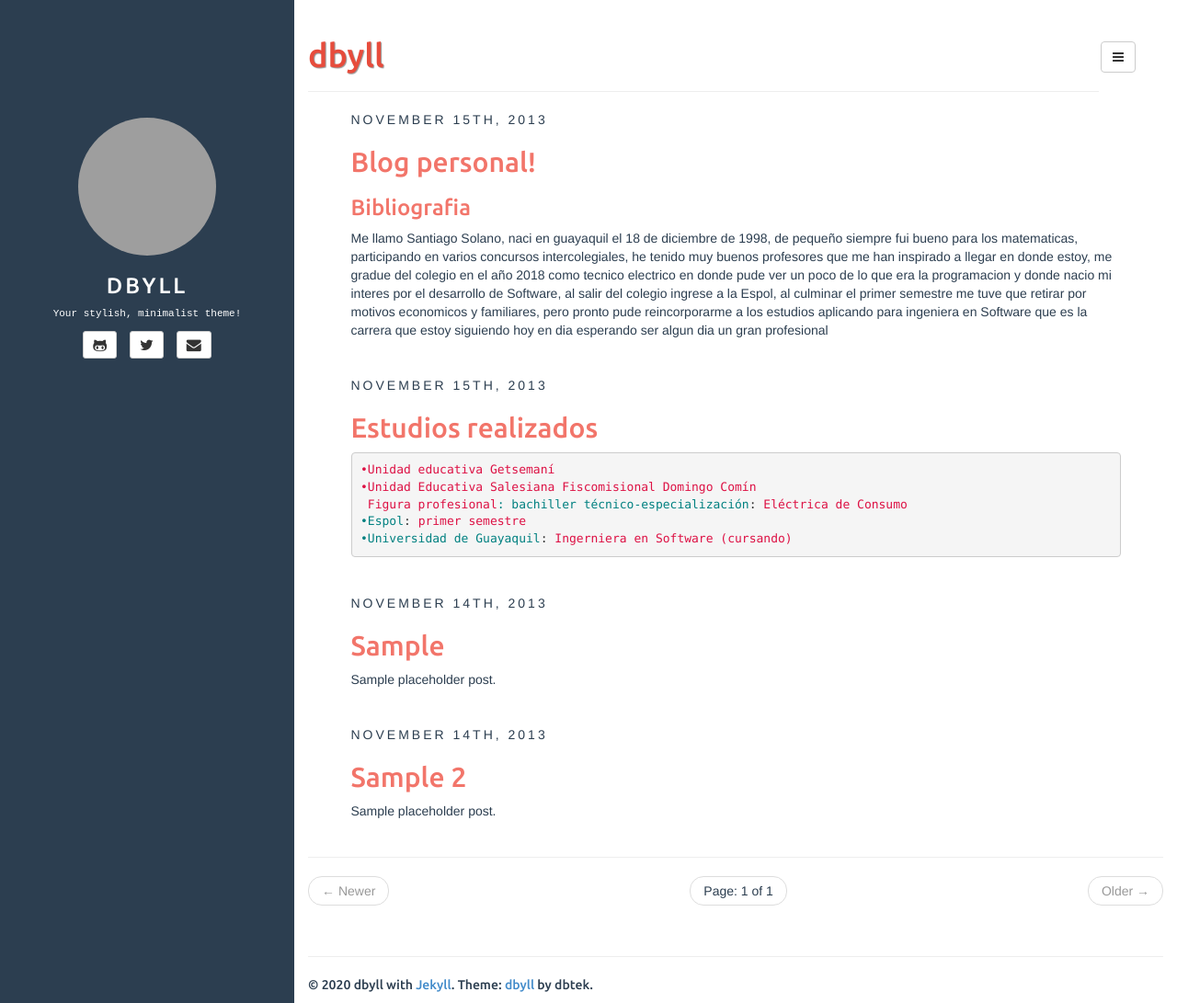
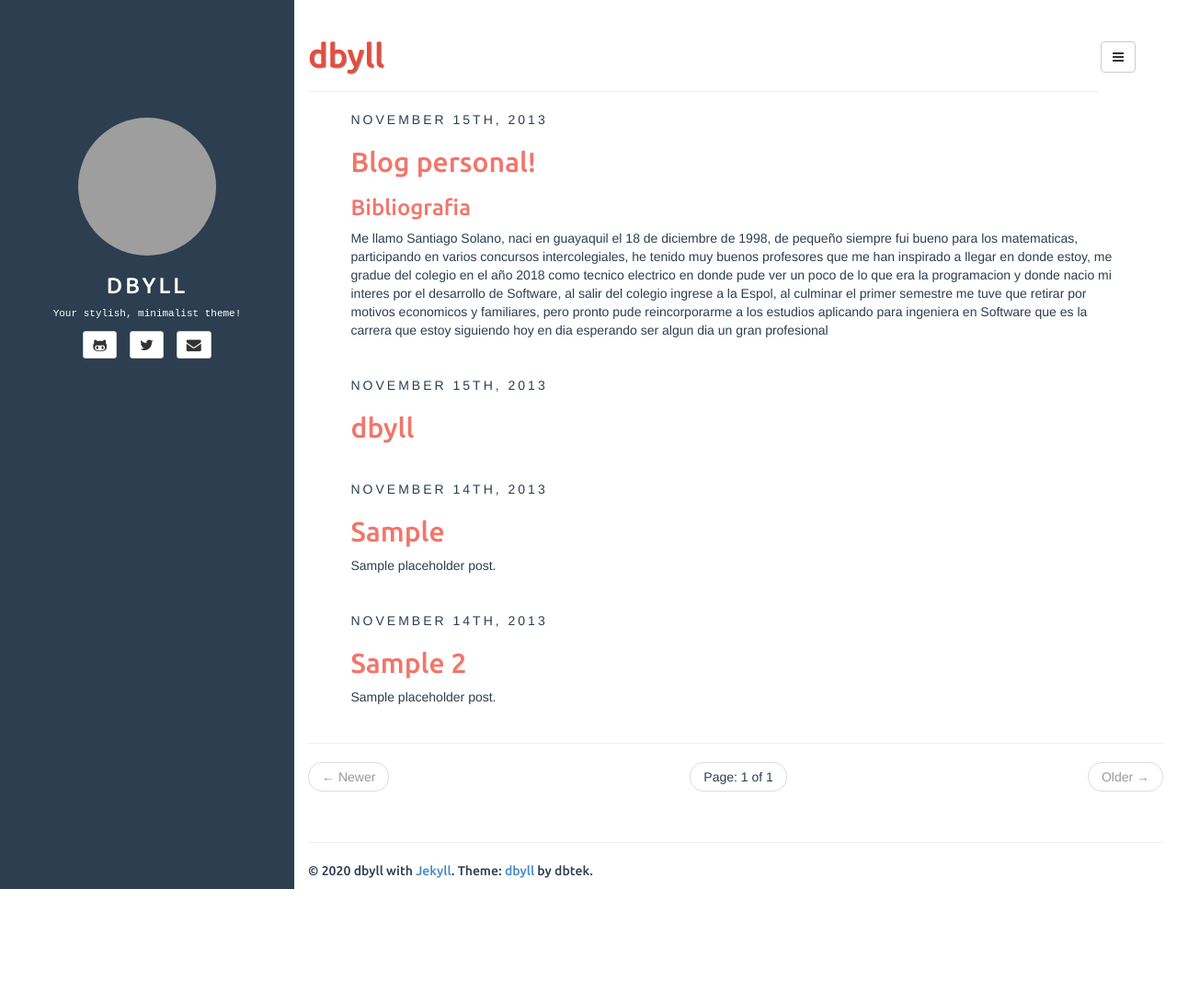
Before and after one commit to sasolanom/sasolanom.github.io, a Jekyll site: the page built from index.html, in a window 1280 px wide and 1091 px high. Shown: the whole window at 92% size. Built offline with Jekyll 4.4.1, drawn with Linux system fonts in a browser that asks for light colours; the list of posts is cut into pages by our own code; grey boxes are pictures that could not be loaded.

Commit message:
Update 2013-11-15-configuration.md

```diff
--- a/_posts/2013-11-15-configuration.md
+++ b/_posts/2013-11-15-configuration.md
@@ -1,16 +1,7 @@
 ---
 layout: post
-title: Estudios realizados
+title:
 categories: [general, setup, demo]
 tags: [demo, dbyll, dbtek, setup]
 fullview: true
 ---
-
-
-{% highlight yaml %}
-•Unidad educativa Getsemaní
-•Unidad Educativa Salesiana Fiscomisional Domingo Comín
- Figura profesional: bachiller técnico-especialización: Eléctrica de Consumo
-•Espol: primer semestre
-•Universidad de Guayaquil: Ingerniera en Software (cursando)
-{% endhighlight %}
```
